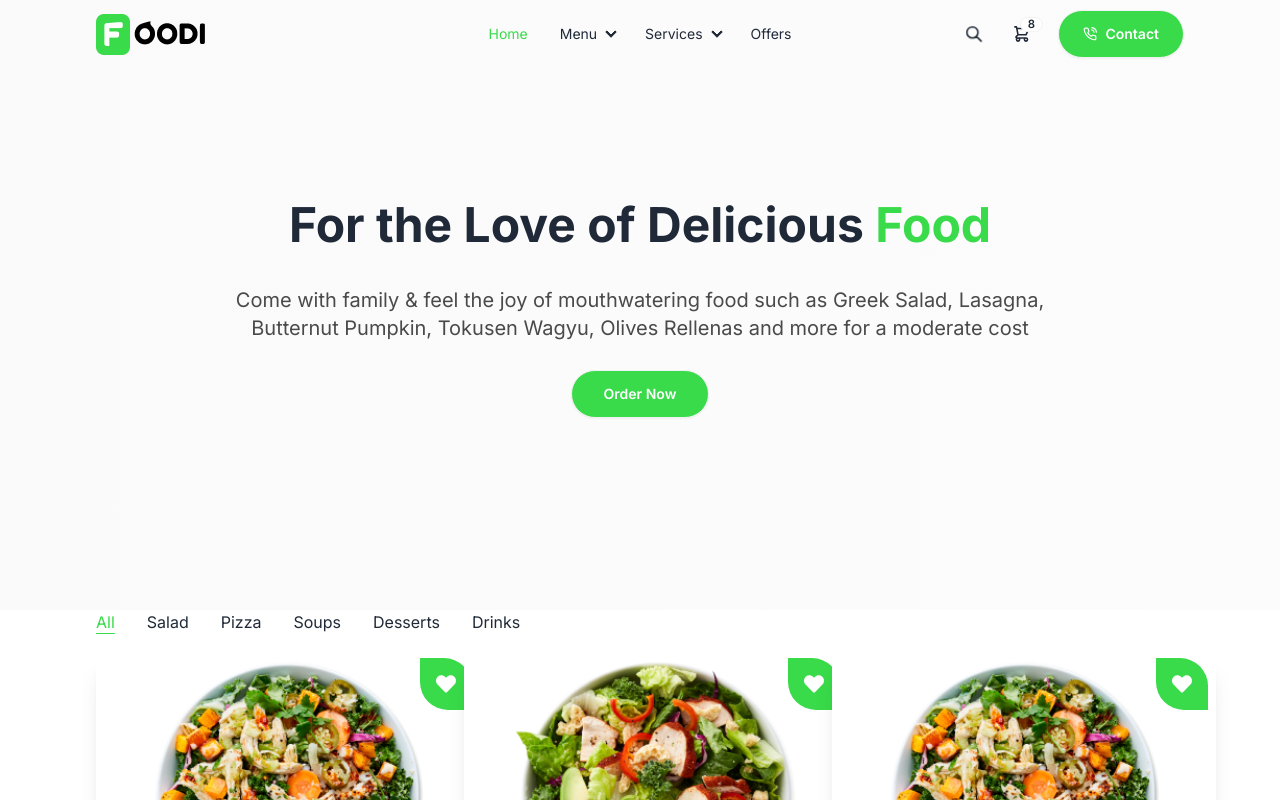
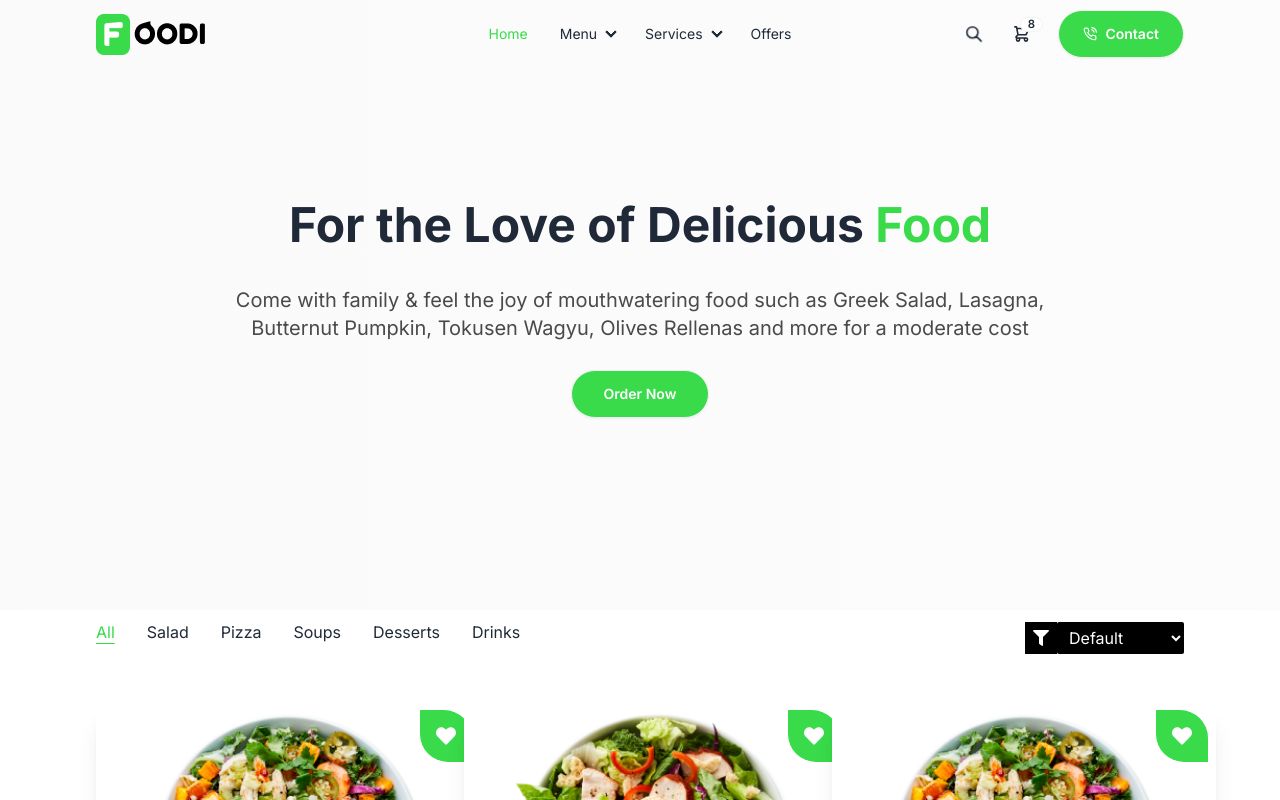
Before and after one commit to bralao/restaurant, a React (Vite) app in the folder client/: page /menu in a window 1280 px wide. Shown: the top 800 px of the page. Built offline with nearby package versions, Linux system fonts and the light colour scheme.

Commit message:
sorting buttons added

```diff
--- a/client/src/pages/shop/Menu.jsx
+++ b/client/src/pages/shop/Menu.jsx
@@ -1,5 +1,6 @@
 import React, { useEffect, useState } from 'react'
 import Cards from '../../components/Cards';
+import { FaFilter } from 'react-icons/fa';
 
 const Menu = () => {
   const [menu, setMenu] = useState([]);
@@ -55,10 +56,10 @@ const Menu = () => {
       case "Z-A":
         sortedItems.sort((a, b) => b.name.localeCompare(a.name));
         break;
-      case "Low-High":
+      case "low-to-high":
         sortedItems.sort((a, b) => a.price - b.price);
         break;
-      case "High-Low":
+      case "high-to-low":
         sortedItems.sort((a, b) => b.price - a.price);
         break;
       default:
@@ -91,9 +92,8 @@ const Menu = () => {
       <div className="section-container">
         {/* filtering and sorting */}
         <div>
-          {/* btns */}
-          <div>
-            {/* all category btns */}
+          <div className="flex flex-col md:flex-row flex-wrap md:justify-between items-center space-y-3 mb-8">
+            {/* category btns filter */}
             <div className="flex flex-row justify-start md:items-center md:gap-8 gap-4 flex-wrap">
               <button onClick={showAll} className={selectedCategory === "all" ? "active" : ""}>All</button>
               <button onClick={()=> filterItems("salad")} className={selectedCategory === "salad" ? "active" : ""}>Salad</button>
@@ -102,8 +102,25 @@ const Menu = () => {
               <button onClick={()=> filterItems("dessert")} className={selectedCategory === "dessert" ? "active" : ""}>Desserts</button>
               <button onClick={()=> filterItems("drinks")} className={selectedCategory === "drinks" ? "active" : ""}>Drinks</button>
             </div>
+            {/* sorting filter*/}
+            <div className="flex justify-end mb-4 rounded-sm">
+              <div className="bg-black p-2">
+                <FaFilter className="h-4 w-4 text-white"/>
+              </div>
+              {/* sorting options */}
+              <select name="sort" id="sort"
+              onChange={(e) => handleSortChange(e.target.value)}
+              value={sortOption}
+              className="bg-black text-white px-2 py-1 rounded-sm"
+              >
+                <option value="default">Default</option>
+                <option value="A-Z">A-Z</option>
+                <option value="Z-A">Z-A</option>
+                <option value="low-to-high">Low to High</option>
+                <option value="high-to-low">High to Low</option>
+              </select>
+            </div>
           </div>
-          {/* sorting */}
         </div>
 
         {/* products card */}
```
